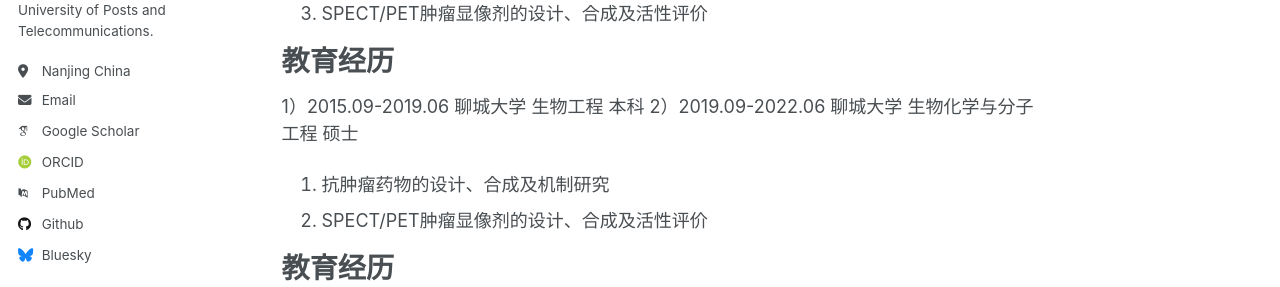
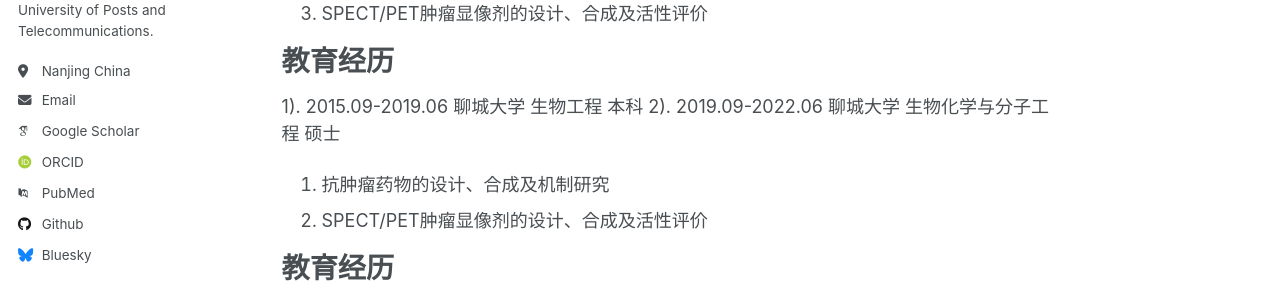
Before and after one commit to Infinity-LZJ/Zuojie_Li.github, a Jekyll site: the page built from _pages/about.md, in a window 1280 px wide and 900 px high. Shown: the part 403-690 px from the top of the window. Built offline with Jekyll 4.4.1, drawn with Linux system fonts in a browser that asks for light colours; some web fonts are replaced.

```diff
--- a/_pages/about.md
+++ b/_pages/about.md
@@ -17,8 +17,8 @@ redirect_from:
 
 教育经历
 ======
-1）2015.09-2019.06  聊城大学   生物工程              本科
-2）2019.09-2022.06     聊城大学   生物化学与分子工程    硕士
+1). 2015.09-2019.06  聊城大学   生物工程              本科
+2). 2019.09-2022.06  聊城大学   生物化学与分子工程    硕士
 2. 抗肿瘤药物的设计、合成及机制研究
 3. SPECT/PET肿瘤显像剂的设计、合成及活性评价
 
```
